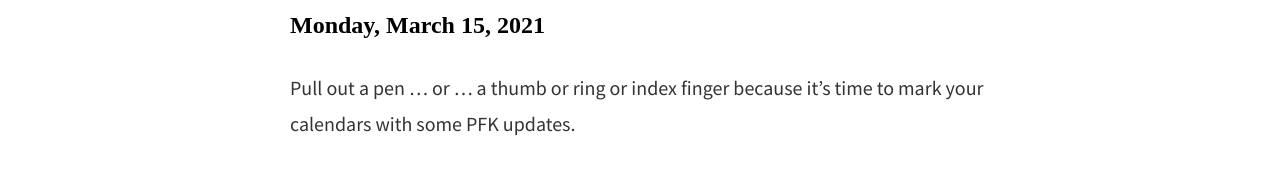
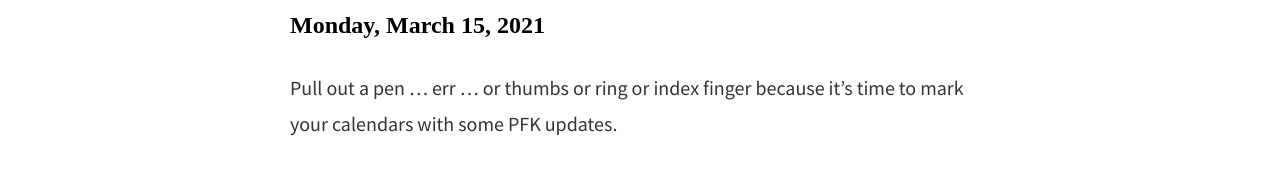
Before and after one commit to spencersilva/pfk2020, a plain HTML site: page index.html in a window 1280 px wide. Shown: the part 672-841 px from the top of the page. Drawn offline with Linux system fonts and the light colour scheme; a web font is replaced by a local one.

Commit message:
Update index.html

```diff
--- a/index.html
+++ b/index.html
@@ -17,7 +17,7 @@
 
 <h4>Monday, March 15, 2021</h4>
 
-<p>Pull out a pen … or … a thumb or ring or index finger because it’s time to mark your calendars with some PFK updates. </p>
+<p>Pull out a pen … err … or thumbs or ring or index finger because it’s time to mark your calendars with some PFK updates. </p>
 
 <p>First up: <strong>The draft</strong>. </p>
 
```
